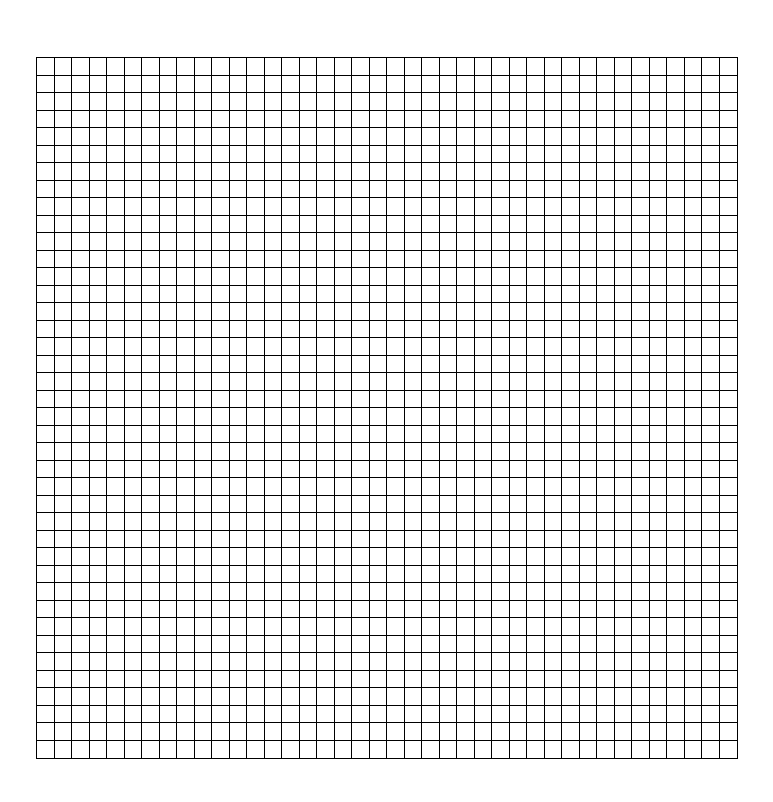
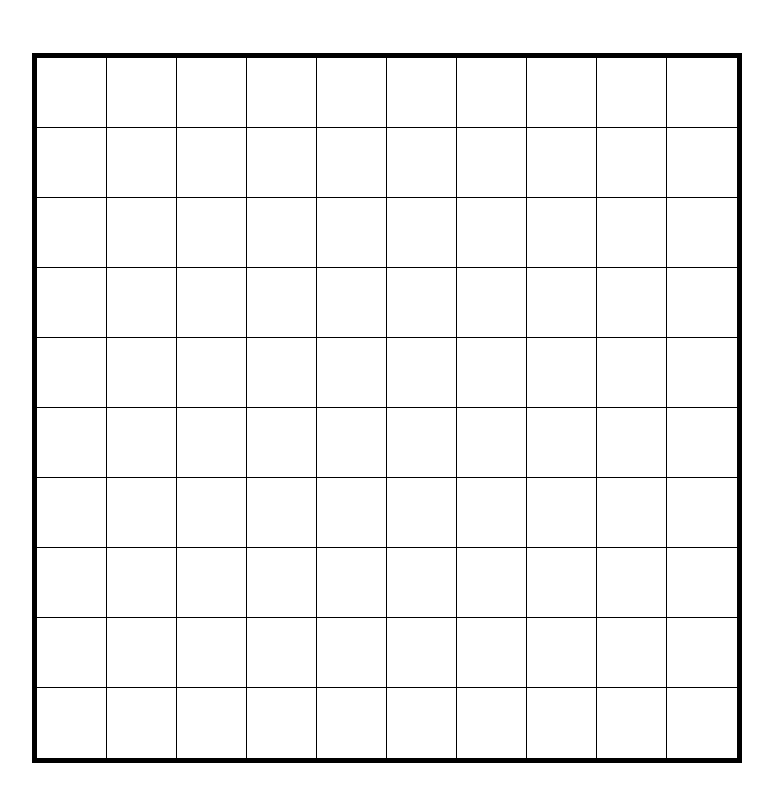
Before and after one commit to hiqueCa/etch-a-sketch-project, a plain HTML site: page index.html in a window 1280 px wide. Shown: the whole page, without its empty margins (253-1026 px from the left). Drawn offline with Linux system fonts and the light colour scheme.

Commit message:
Add border to grid

```diff
--- a/logic.js
+++ b/logic.js
@@ -1,4 +1,4 @@
-const gridItemsPerRow = 40;
+const gridItemsPerRow = 10;
 const gridItemsNumber = gridItemsPerRow ** 2;
 
 const grid = document.querySelector(".grid");
--- a/style.css
+++ b/style.css
@@ -19,9 +19,10 @@ body {
 .grid {
   display: grid;
   place-items: center;
-  background-color: black;
   width: 700px;
   height: 700px;
+  border-style: solid;
+  border-width: 5px;
 }
 
 .grid-item {
```
